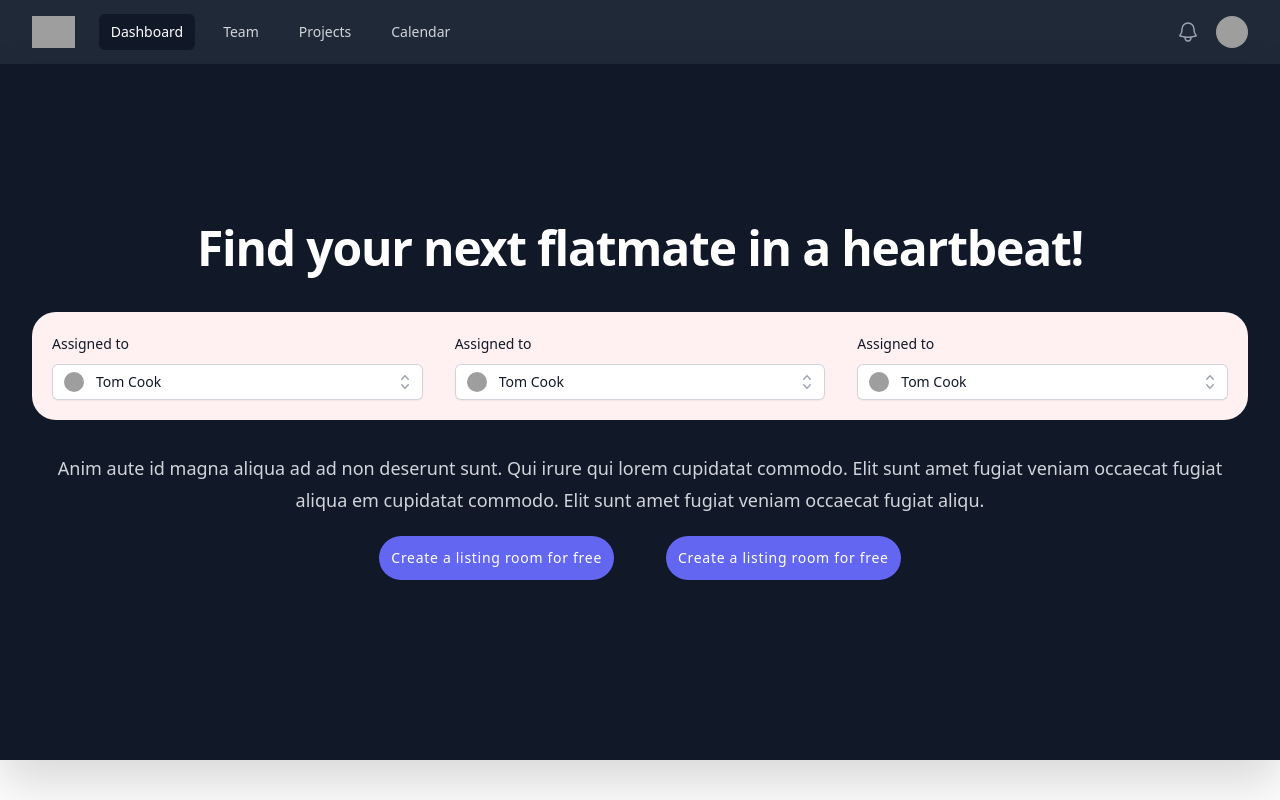
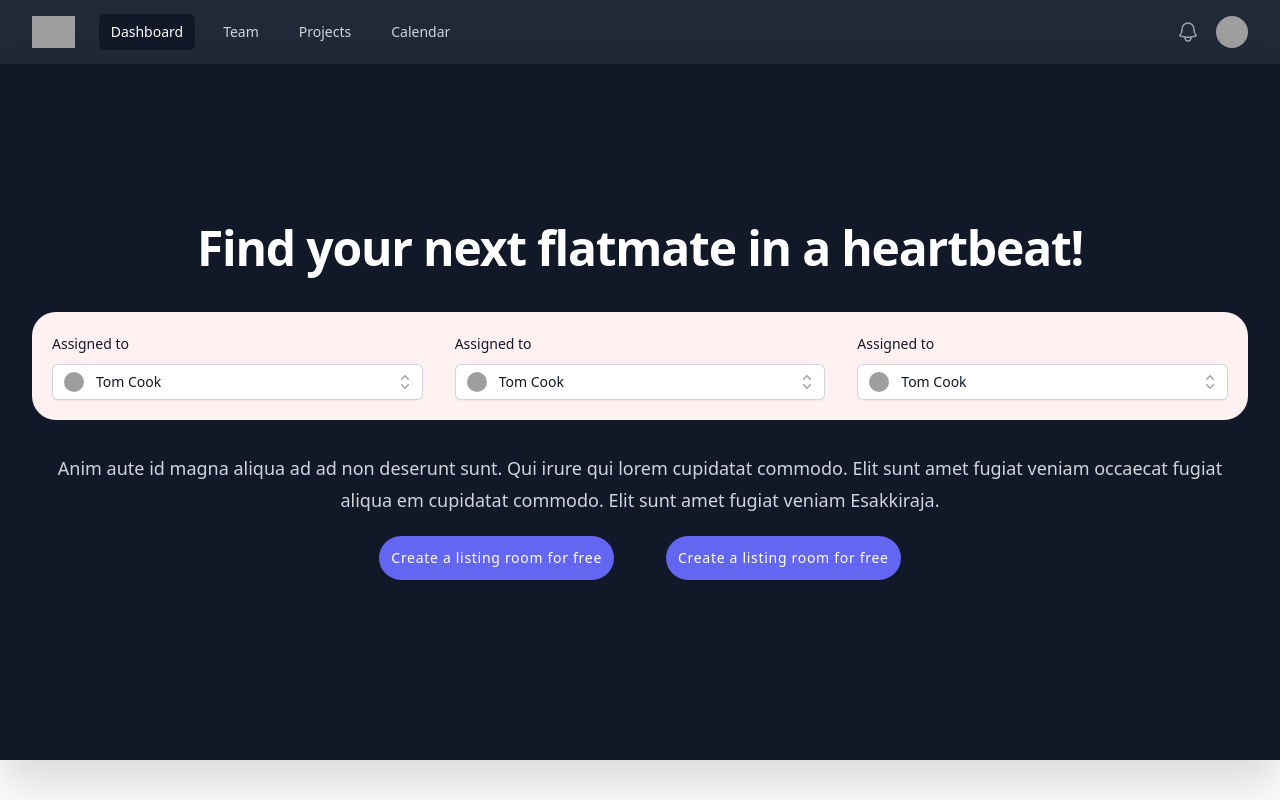
Before and after one commit to esakkiraja100116/Flat-Booking, a Next.js app: page /blog in a window 1280 px wide. Shown: the top 800 px of the page. Built offline with nearby package versions, Linux system fonts and the light colour scheme; grey boxes are pictures that could not be loaded.

Commit message:
name added

```diff
--- a/src/app/home.js
+++ b/src/app/home.js
@@ -59,8 +59,7 @@ const links = [
                 <p className="mt-8 text-lg leading-8 text-gray-300">
                         Anim aute id magna aliqua ad ad non deserunt sunt. Qui irure qui
                         lorem cupidatat commodo. Elit sunt amet fugiat veniam occaecat
-                        fugiat aliqua em cupidatat commodo. Elit sunt amet fugiat veniam occaecat
-                        fugiat aliqu.
+                        fugiat aliqua em cupidatat commodo. Elit sunt amet fugiat veniam Esakkiraja.
                 </p>
 
                 <div className="sm:grid sm:grid-cols-2 gap-x-3  gap-y-1">
```
